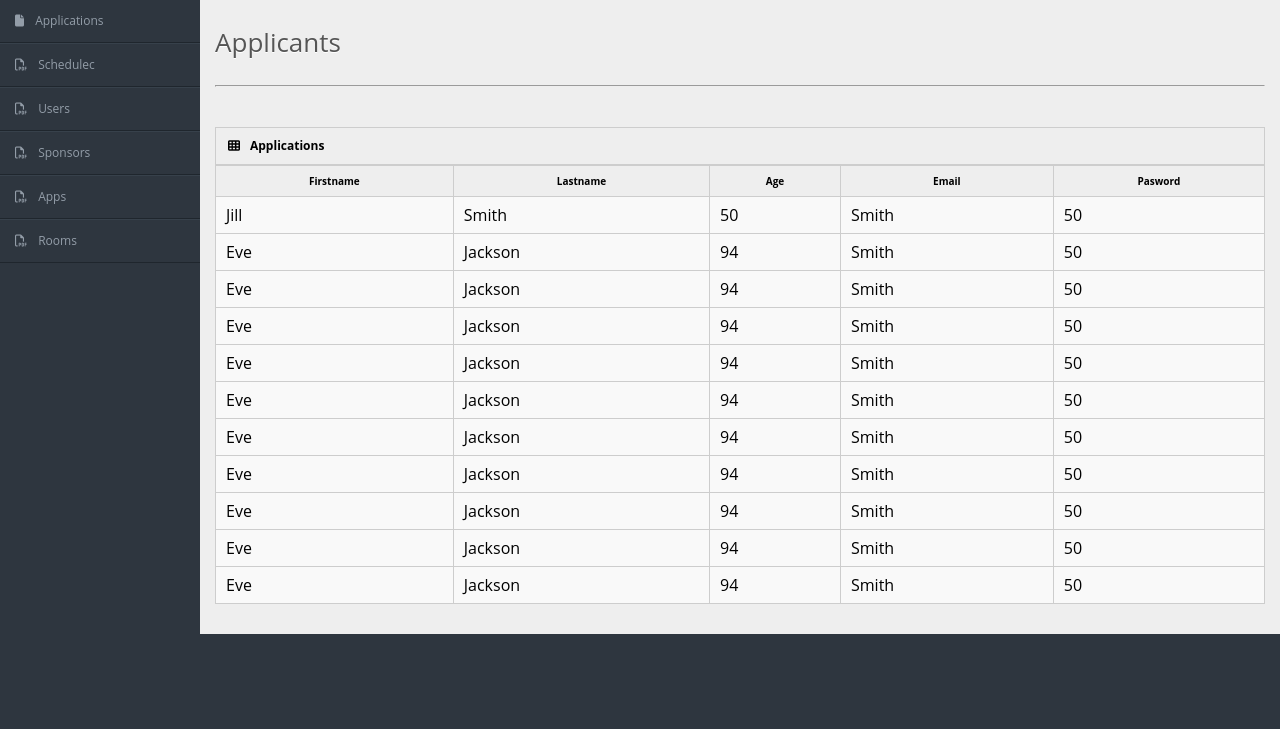
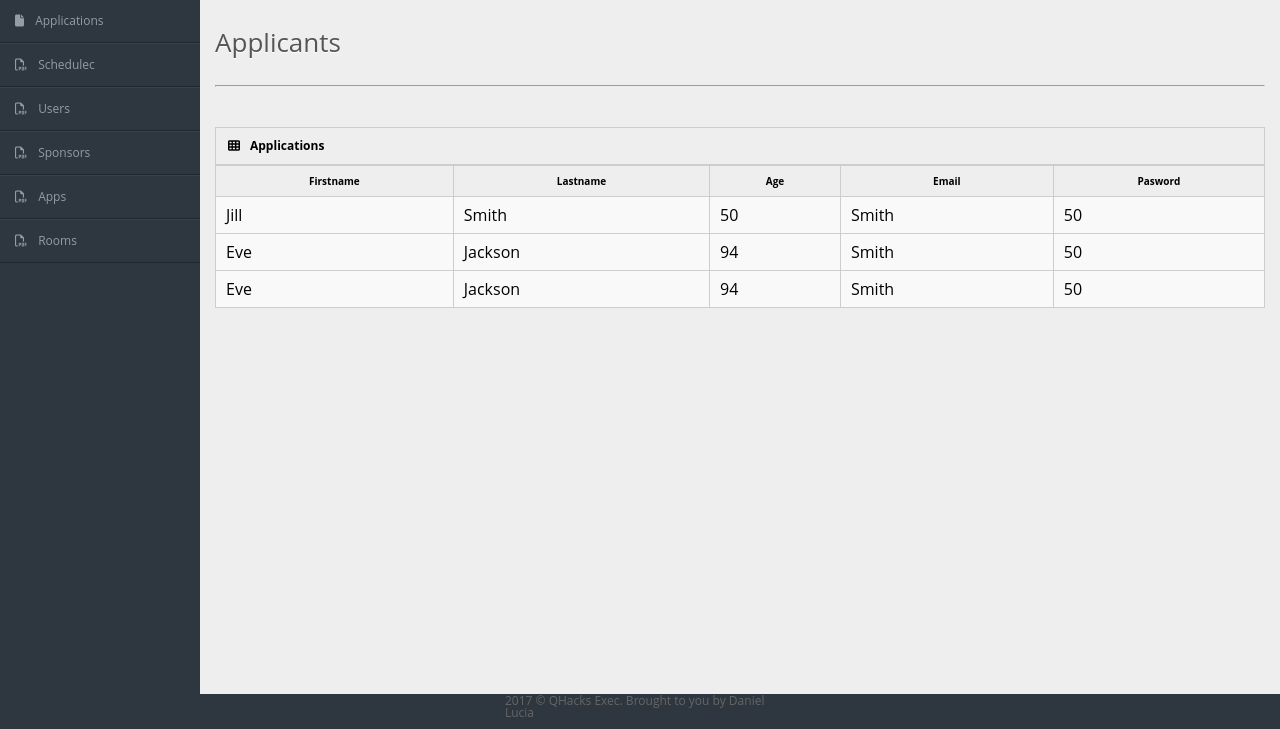
Before and after one commit to Daniel2218/hackboard, a PHP site: page /myHackathon/applications.php in a window 1280 px wide. Shown: the part 71-800 px from the top of the page. Run offline with PHP 8.4, Linux system fonts and the light colour scheme; some libraries are stand-ins or nearby versions.

Commit message:
Added footer

```diff
--- a/applications.php
+++ b/applications.php
@@ -1,4 +1,7 @@
-<?php include_once "nav.php"; ?>
+<?php
+header("Cache-Control: no-cache, must-revalidate");
+include_once "nav.php";
+?>
 
 <html>
     <head>
@@ -49,64 +52,10 @@
                         <td>Smith</td>
                         <td>50</td>
                     </tr>
-                    <tr class="tr-color">
-                        <td>Eve</td>
-                        <td>Jackson</td>
-                        <td>94</td>
-                        <td>Smith</td>
-                        <td>50</td>
-                    </tr>
-                    <tr class="tr-color">
-                        <td>Eve</td>
-                        <td>Jackson</td>
-                        <td>94</td>
-                        <td>Smith</td>
-                        <td>50</td>
-                    </tr>
-                    <tr class="tr-color">
-                        <td>Eve</td>
-                        <td>Jackson</td>
-                        <td>94</td>
-                        <td>Smith</td>
-                        <td>50</td>
-                    </tr>
-                    <tr class="tr-color">
-                        <td>Eve</td>
-                        <td>Jackson</td>
-                        <td>94</td>
-                        <td>Smith</td>
-                        <td>50</td>
-                    </tr>
-                    <tr class="tr-color">
-                        <td>Eve</td>
-                        <td>Jackson</td>
-                        <td>94</td>
-                        <td>Smith</td>
-                        <td>50</td>
-                    </tr>
-                    <tr class="tr-color">
-                        <td>Eve</td>
-                        <td>Jackson</td>
-                        <td>94</td>
-                        <td>Smith</td>
-                        <td>50</td>
-                    </tr>
-                    <tr class="tr-color">
-                        <td>Eve</td>
-                        <td>Jackson</td>
-                        <td>94</td>
-                        <td>Smith</td>
-                        <td>50</td>
-                    </tr>
-                    <tr class="tr-color">
-                        <td>Eve</td>
-                        <td>Jackson</td>
-                        <td>94</td>
-                        <td>Smith</td>
-                        <td>50</td>
-                    </tr>
                 </table>
             <div>
         </div>
     </body>
 </html>
+
+<?php include_once "footer.php"; ?>
--- a/css/application.css
+++ b/css/application.css
@@ -27,7 +27,7 @@ body {
 #outer {
     background-color: #eeeeee;
     padding: 30px 15px;
-    /*height: calc(100% - 90px);*/
+    height: calc(100% - 125px);
 }
 table, th, td {
     text-align: left;
--- a/css/navStyle.css
+++ b/css/navStyle.css
@@ -96,3 +96,14 @@ a > span { margin-left: 8px !important; }
   -webkit-transform: scale(1.1);
   transform: scale(1.1);
 }
+/* Footer */
+#footer {
+    color: #666;
+    font-size: 12px;
+    padding: 10px;
+    position: absolute;
+    bottom: 0px;
+    left: calc(50% - 145px);
+    /*left: 50%;*/
+    width: 290px;
+}
--- a/footer.php
+++ b/footer.php
@@ -1,12 +1,5 @@
-<html>
-    <head>
-        <link rel="stylesheet" type="text/css" href="css/reset.css">
-        <link rel="stylesheet" type="text/css" href="css/footerStyle.css">
-    </head>
-
-    <body>
-        <div  id = "footer">
-            <p> 2017 © QHacks Exec. Brought to you by Daniel Lucia</p>
-        </div>
-    </body>
-</html>
+</div>
+</div>
+<footer id = "footer">
+    <p> 2017 © QHacks Exec. Brought to you by Daniel Lucia</p>
+</footer>
```
Also changed, not shown: css/footerStyle.css (deleted, +0 -11 lines).
